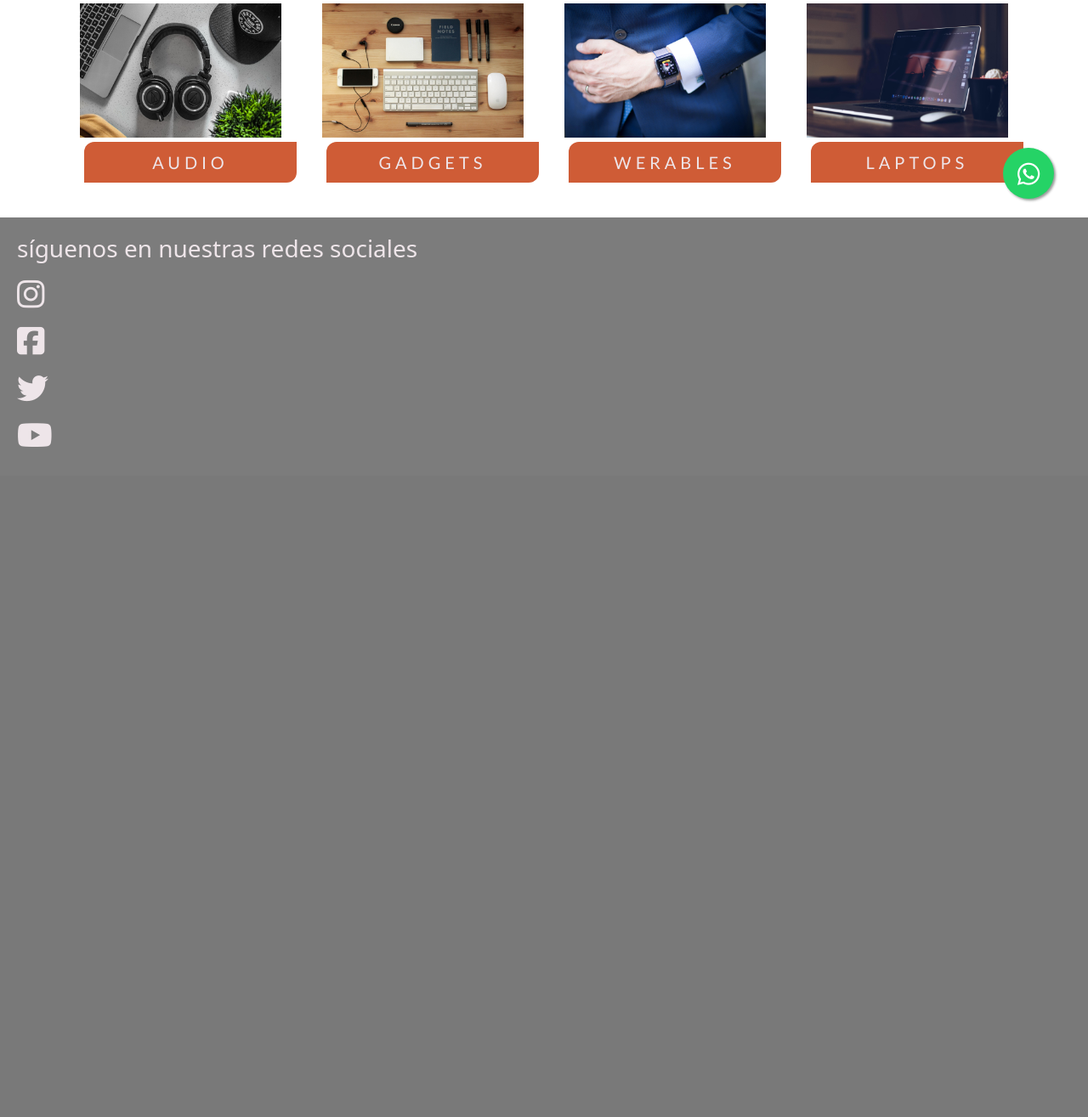
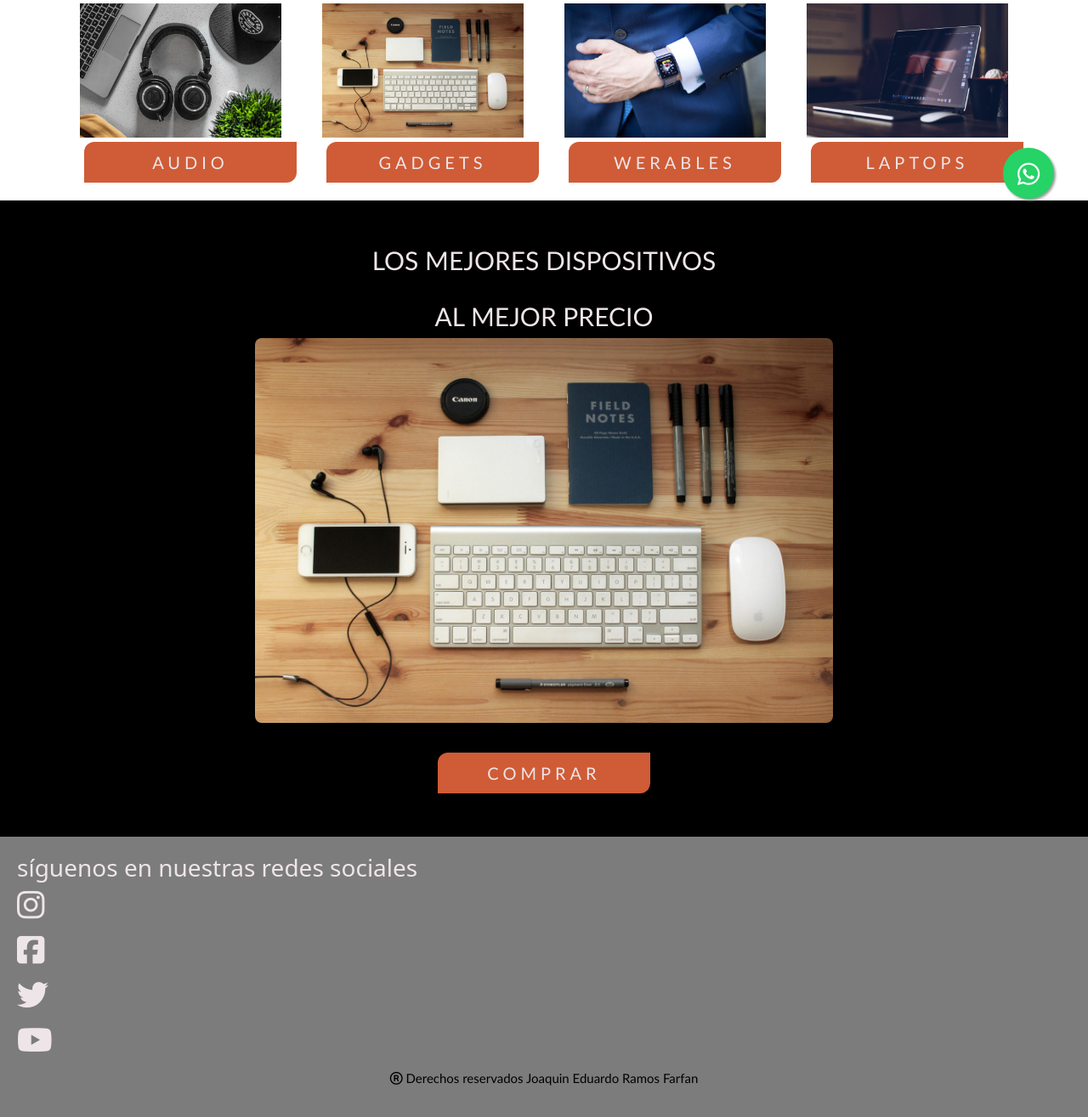
Before and after one commit to Mozcko/Arquitectura-de-la-Informacion, a PHP site: page / in a window 1280 px wide. Shown: the part 526-1841 px from the top of the page at 85% size. Before the commit the page ends 1052 px from the top, so only its background shows below. Run offline with PHP 8.4, Linux system fonts and the light colour scheme; some libraries are stand-ins or nearby versions.

Commit message:
termino de examen parcial

```diff
--- a/Examen Bimestral/css/style.css
+++ b/Examen Bimestral/css/style.css
@@ -151,6 +151,70 @@ p {
   display: block;
 }
 
+.audio {
+  background-color: #000000;
+  padding: 30px;
+}
+
+.audio .audio-p p {
+  padding-top: 30px;
+  color: #eee5e9;
+  text-transform: uppercase;
+  text-align: center;
+  font-size: 30px;
+  font-family: "Trebuchet MS";
+}
+
+.auto-img {
+  width: 85vmin;
+  position: relative;
+  margin: 0 auto;
+  overflow: hidden;
+  border-radius: 8px;
+  box-shadow: 10% 25% 30% rgba(0, 0, 0, 0.3);
+}
+
+.auto-img img {
+  width: 100%;
+}
+
+.wrapper {
+  width: 100%;
+  display: flex;
+  animation: slide 16s infinite;
+}
+
+@keyframes slide {
+  0% {
+    transform: translateX(0);
+  }
+  25% {
+    transform: translateX(0);
+  }
+  30% {
+    transform: translateX(-100%);
+  }
+  50% {
+    transform: translateX(-100%);
+  }
+  55% {
+    transform: translateX(-200%);
+  }
+  75% {
+    transform: translateX(-200%);
+  }
+  80% {
+    transform: translateX(-300%);
+  }
+  100% {
+    transform: translateX(-300%);
+  }
+}
+
+.audio-btn {
+  padding-top: 30px;
+}
+
 /*
   icono de WhatsApp
 */
@@ -180,17 +244,26 @@ footer {
   padding: 20px;
   background-color: #7c7c7c;
   text-align: left;
-  margin-top: 20px;
   color: #eee5e9;
 }
 
-footer span a {
+.socialM span a {
   font-size: 37px;
   color: #eee5e9;
   text-decoration: none;
   transition: 0.5s;
 }
 
-footer span a:hover {
+.socialM span p {
+  color: #eee5e9;
+  text-align: justify;
+  font-size: larger;
+}
+
+.socialM span a:hover {
   color: #000000;
 }
+
+.copyrights {
+  text-align: center;
+}
--- a/Examen Bimestral/index.html
+++ b/Examen Bimestral/index.html
@@ -124,6 +124,31 @@
         </div>
       </section>
 
+      <!--Productos de Audio-->
+      <section class="audio">
+        <div class="container-fluid">
+          <div class="audio-p">
+            <p>los mejores dispositivos</p>
+            <p>al mejor precio</p>
+          </div>
+          <div class="auto-img">
+            <div class="wrapper">
+              <img src="img/audifonos.jpg" />
+              <img src="img/gadgets.jpg" />
+              <img src="img/laptops.jpg" />
+              <img src="img/werables.jpg" />
+            </div>
+          </div>
+          <div class="audio-btn">
+            <div class="text-center">
+              <p>
+                <a href="#" class="primary-btn"><span>Comprar</span></a>
+              </p>
+            </div>
+          </div>
+        </div>
+      </section>
+
       <!--icono flotante de WhatsApp-->
       <section>
         <a href="#" class="whatsapp" target="_blank">
@@ -131,39 +156,59 @@
         </a>
       </section>
     </main>
+
     <!--footer y redes sociales-->
     <footer>
+      <section class="socialM">
         <h3>síguenos en nuestras redes sociales</h3>
         <div class="row">
           <div class="col-12">
             <span>
+              <p>
                 <a href="#">
                   <i class="fa fa-instagram" aria-hidden="true"></i>
                 </a>
+              </p>
             </span>
           </div>
           <div class="col-12">
             <span>
+              <p>
                 <a href="#">
                   <i class="fab fa-facebook-square"></i>
                 </a>
+              </p>
             </span>
           </div>
           <div class="col-12">
             <span>
+              <p>
                 <a href="#">
                   <i class="fa fa-twitter"></i>
                 </a>
+              </p>
             </span>
           </div>
           <div class="col-12">
             <span>
+              <p>
                 <a href="#">
                   <i class="fa fa-youtube" aria-hidden="true"></i>
                 </a>
+              </p>
             </span>
           </div>
         </div>
+      </section>
+
+      <section class="copyrights">
+        <div class="container">
+          <p>
+            <i class="fa fa-registered" aria-hidden="true"></i> Derechos
+            reservados Joaquin Eduardo Ramos Farfan
+          </p>
+        </div>
+      </section>
     </footer>
 
     <!--script de bootstrap-->
```
Also changed, not shown: semana5/practica 4/index.html (line endings or trailing spaces). Lines whose indentation alone changed are shown as unchanged.
